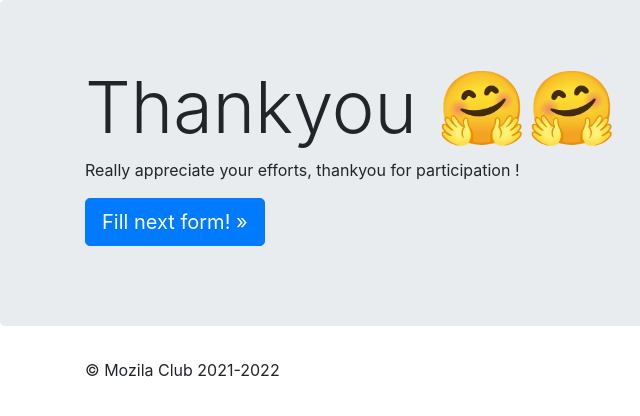
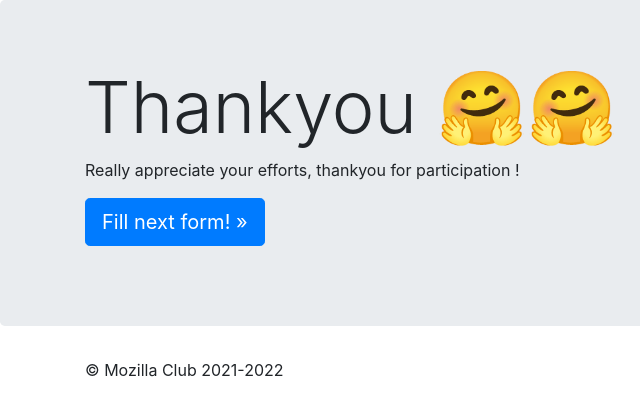
Before and after one commit to Kr-Shanu/Mozila_Round_3, a website: page thanks.html in a window 1280 px wide. Shown: the full height of the page, 0-640 px from the left. Drawn offline with nearby package versions, Linux system fonts and the light colour scheme.

Commit message:
Spelling correction in the thankyou page is done

```diff
--- a/thanks.html
+++ b/thanks.html
@@ -35,7 +35,7 @@
     </main>
 
     <footer class="container">
-        <p>&copy; Mozila Club 2021-2022</p>
+        <p>&copy; Mozilla Club 2021-2022</p>
     </footer>
 
     <!-- Bootstrap core JavaScript
```
